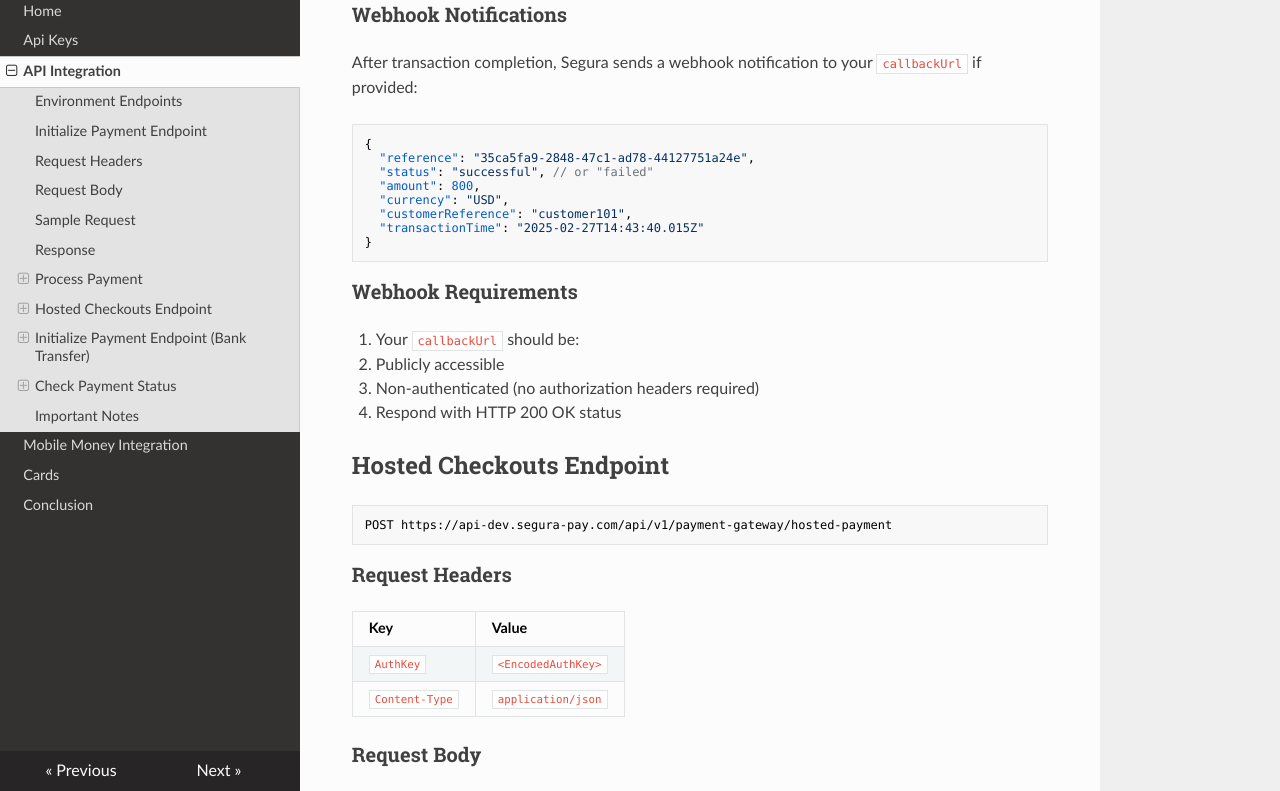
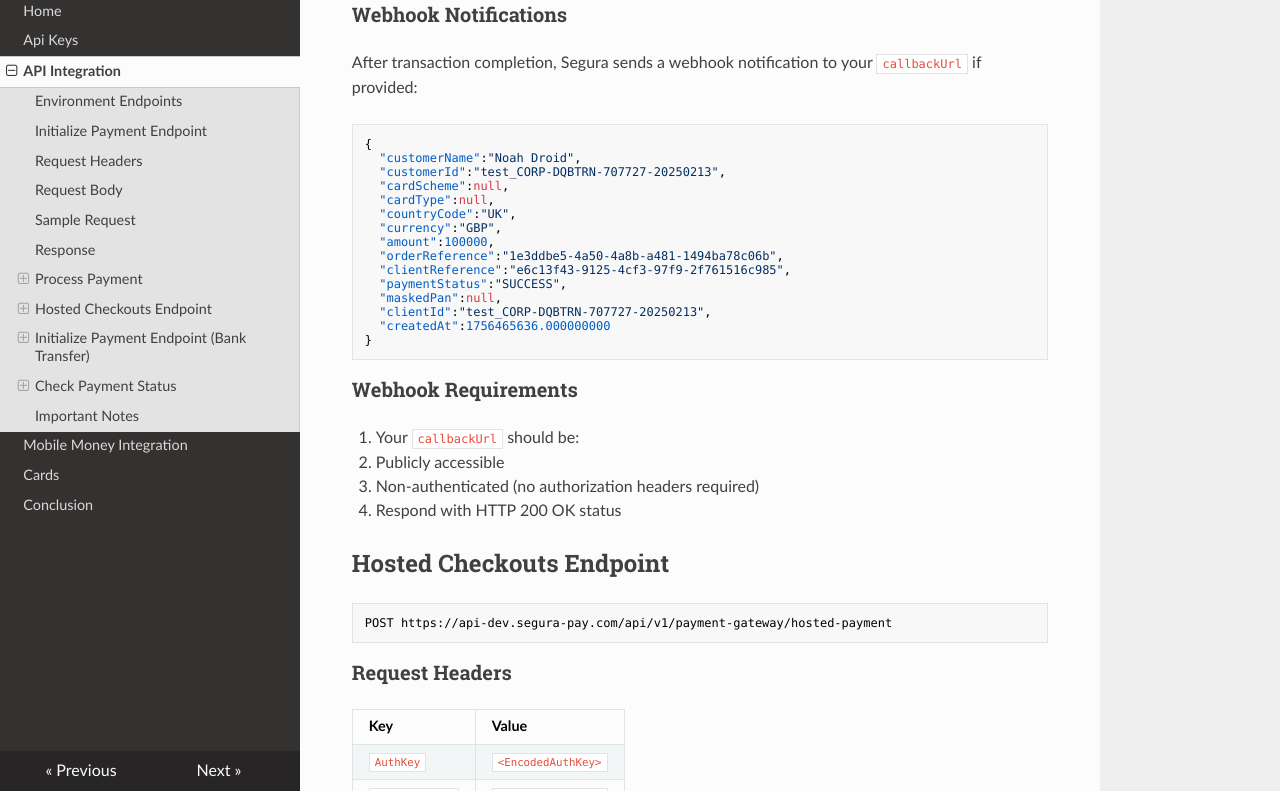
Before and after one commit to Noah-droid/segura, an MkDocs documentation site: the page built from docs/process.md, in a window 1280 px wide and 900 px high, scrolled down 3686 px, cut to the strip 109-900 px from the top of the window. Built offline with MkDocs 1.6.1, drawn with Linux system fonts in a browser that asks for light colours; nearby versions of some CDN libraries.

Commit message:
chore: updated webhooks notifications response

````diff
--- a/docs/process.md
+++ b/docs/process.md
@@ -146,12 +146,19 @@ After transaction completion, Segura sends a webhook notification to your `callb
 
 ```json
 {
-  "reference": "35ca5fa9-2848-47c1-ad78-44127751a24e",
-  "status": "successful", // or "failed"
-  "amount": 800,
-  "currency": "USD",
-  "customerReference": "customer101",
-  "transactionTime": "2025-02-27T14:43:40.015Z"
+  "customerName":"Noah Droid",
+  "customerId":"test_CORP-DQBTRN-707727-20250213",
+  "cardScheme":null,
+  "cardType":null,
+  "countryCode":"UK",
+  "currency":"GBP",
+  "amount":100000,
+  "orderReference":"1e3ddbe5-4a50-4a8b-a481-1494ba78c06b",
+  "clientReference":"e6c13f43-9125-4cf3-97f9-2f761516c985",
+  "paymentStatus":"SUCCESS",
+  "maskedPan":null,
+  "clientId":"test_CORP-DQBTRN-707727-20250213",
+  "createdAt":1756465636.000000000
 }
 ```
 
````
